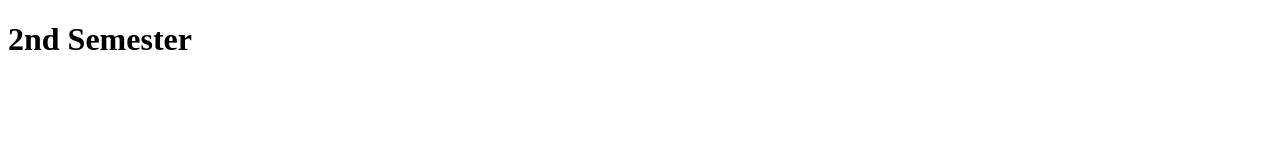
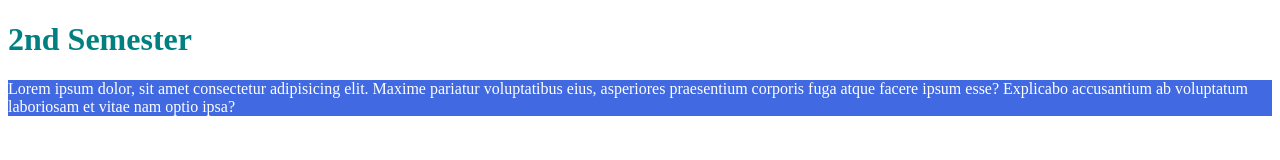
Before and after one commit to SyedMuhammadArsalanShah/Demo, a plain HTML site: page index.html in a window 1280 px wide. Drawn offline with Linux system fonts and the light colour scheme.

Commit message:
style add krdia

```diff
--- a/index.html
+++ b/index.html
@@ -4,8 +4,13 @@
     <meta charset="UTF-8">
     <meta name="viewport" content="width=device-width, initial-scale=1.0">
     <title>Document</title>
+    <link rel="stylesheet" href="style/style.css">
 </head>
 <body>
     <h1>2nd Semester</h1>
+
+    <p>
+        Lorem ipsum dolor, sit amet consectetur adipisicing elit. Maxime pariatur voluptatibus eius, asperiores praesentium corporis fuga atque facere ipsum esse? Explicabo accusantium ab voluptatum laboriosam et vitae nam optio ipsa?
+    </p>
 </body>
 </html>
--- /dev/null
+++ b/style/style.css
@@ -0,0 +1,11 @@
+h1{
+    color: teal
+
+}
+
+
+p{
+    background-color: royalblue;
+    color: white;
+    font-size: 30;
+}
```
